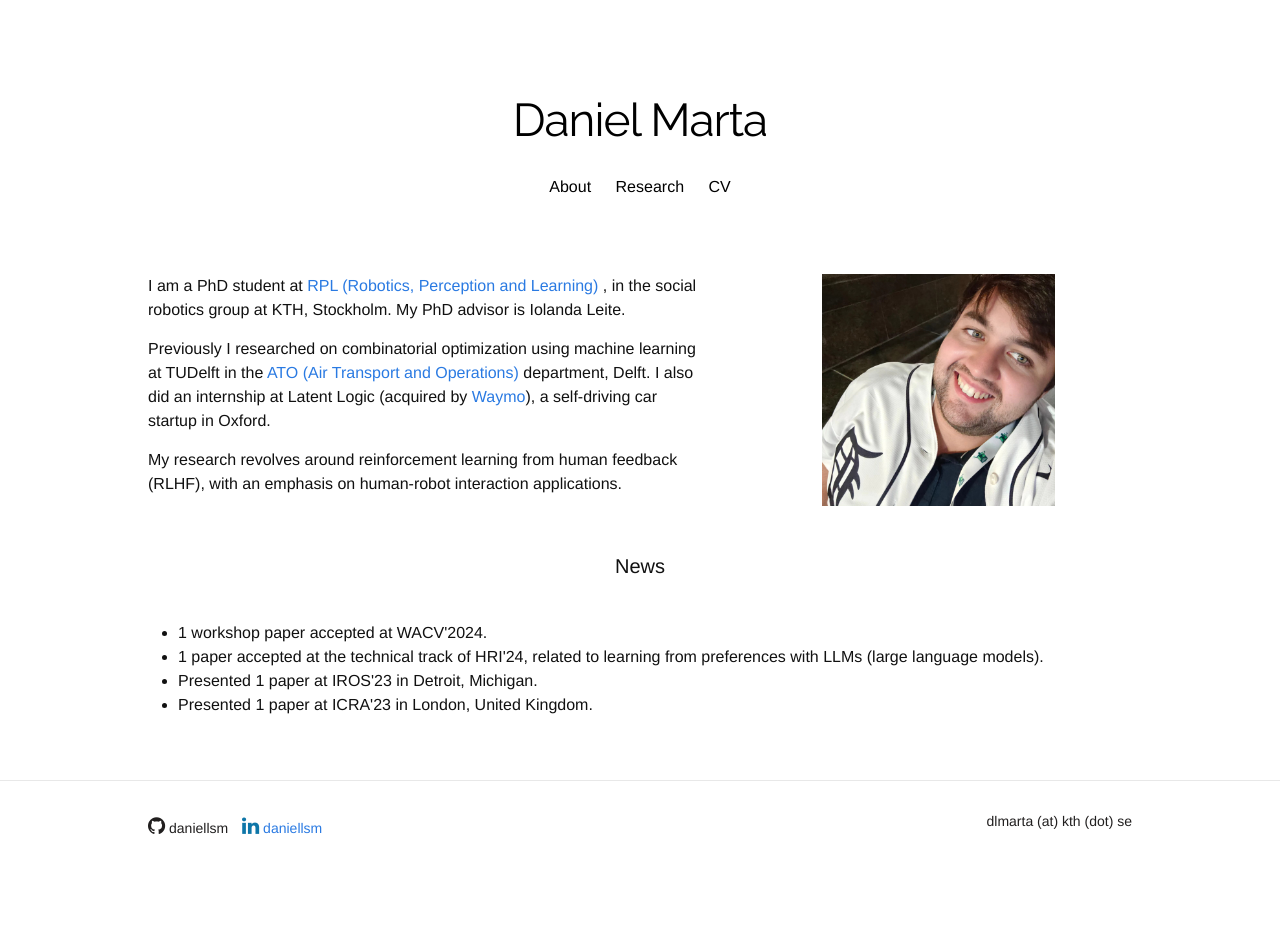
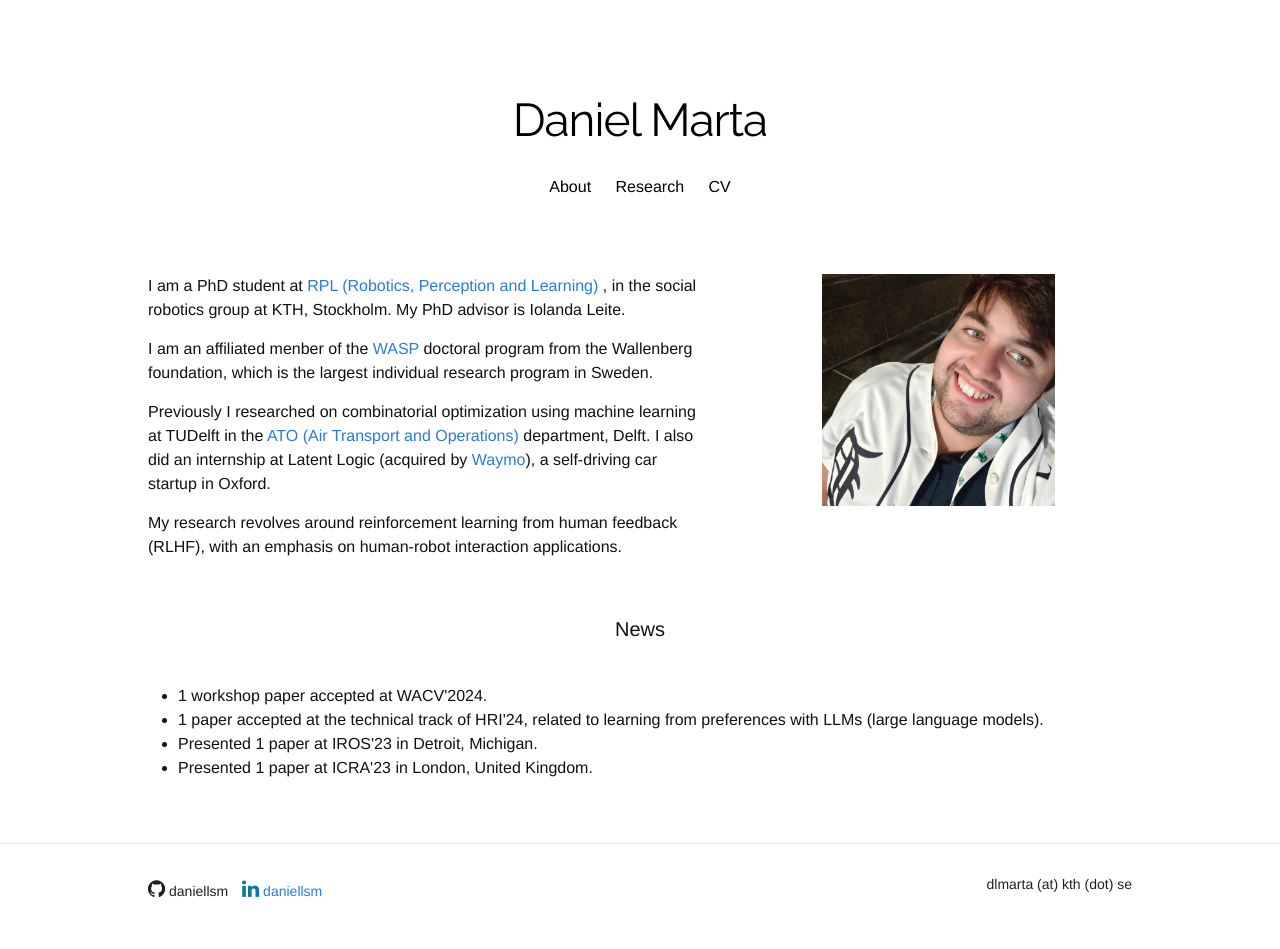
Before and after one commit to DanielLSM/daniellsm.github.io, a Jekyll site: the page built from index.html, in a window 1280 px wide. Built offline with Jekyll 4.4.1, drawn with Linux system fonts in a browser that asks for light colours; nearby versions of some CDN libraries; some web fonts are replaced; a style sheet for code colours, icons or effects is not loaded; before the commit the page ends 900 px from its top, so only the background shows below that.

Commit message:
Update index.html
intro update

```diff
--- a/index.html
+++ b/index.html
@@ -7,7 +7,7 @@ title: "Daniel Marta"
 <div class="row">
 	<div class="seven columns">
 		<p> I am a PhD student at <a href="https://www.kth.se/is/rpl"> RPL (Robotics, Perception and Learning) </a>, in the social robotics group at KTH, Stockholm.  My PhD advisor is Iolanda Leite.</p>
-
+		<p> I am an affiliated menber of the <a href="https://wasp-sweden.org/"> WASP</a> doctoral program from the Wallenberg foundation, which is the largest individual research program in Sweden.</p>
 		<p> Previously I researched on combinatorial optimization using machine learning at TUDelft in the <a href="https://www.tudelft.nl/lr/organisatie/afdelingen/control-and-operations/air-transport-and-operations
       "> ATO (Air Transport and Operations) </a> department, Delft. I also did an internship at Latent Logic (acquired by <a href="https://waymo.com/">Waymo</a>), a self-driving car startup in Oxford. </p>
 
```
